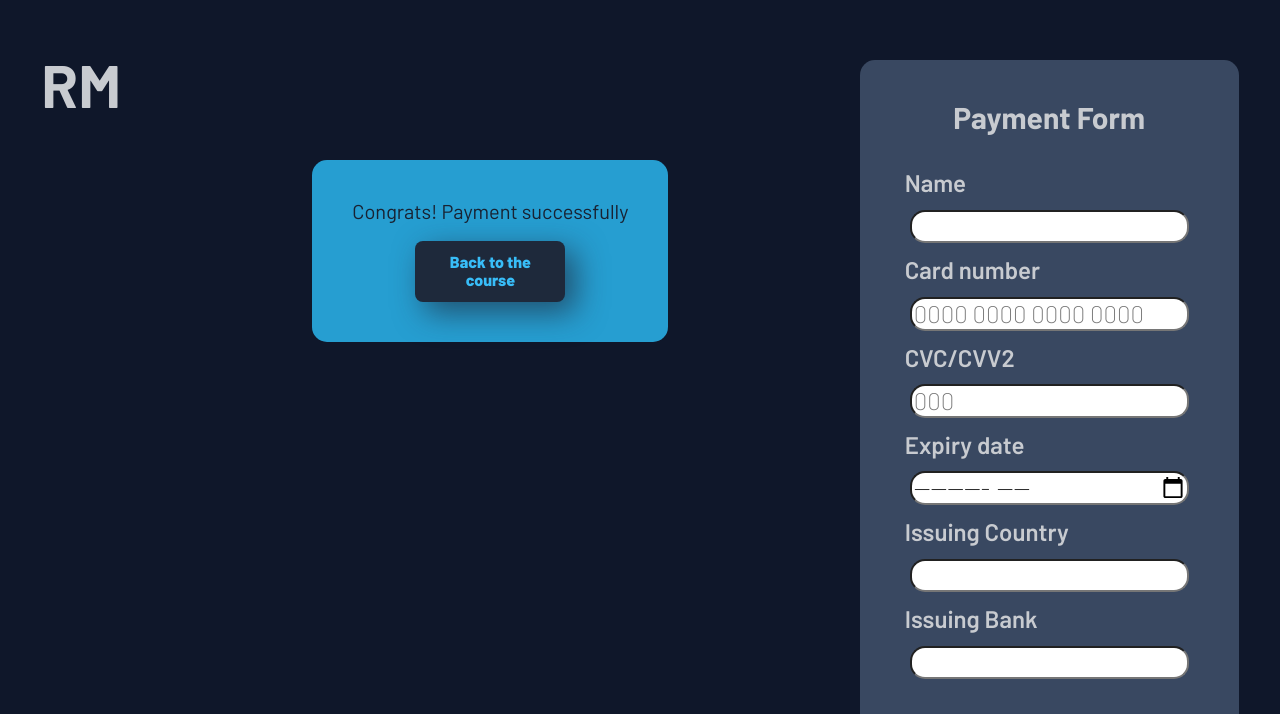
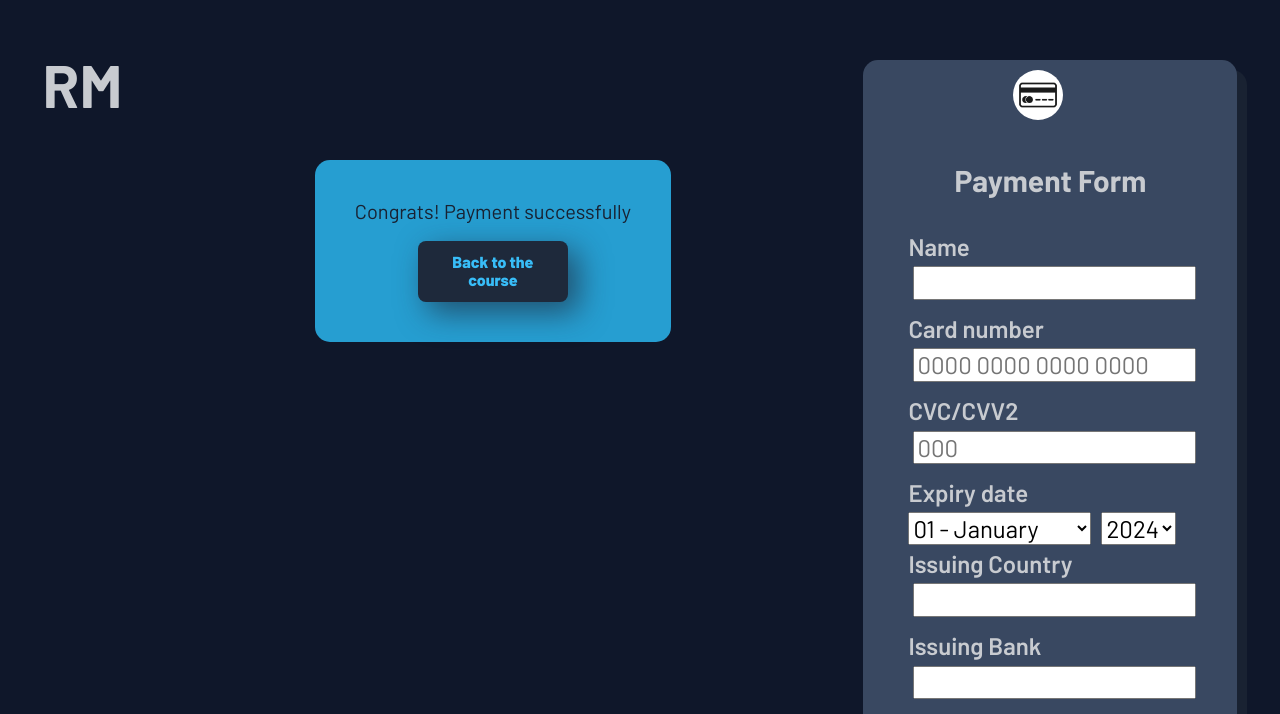
Before and after one commit to AlstonChan/ApexCode, a website with bundled scripts: page payment_gateway.html in a window 1280 px wide. Shown: the part 306-1020 px from the top of the page. Built offline with nearby package versions, Linux system fonts and the light colour scheme; no server answers.

Commit message:
update ui feedback and gateway

```diff
--- a/payment_gateway.html
+++ b/payment_gateway.html
@@ -29,14 +29,23 @@
         </div>
       </div>
       <div class="payment_form">
+        <div class="pic">
+          <img
+            src="public/assets/images/icons/cardIcon.jpg"
+            width="50"
+            height="50"
+            alt="card icon"
+          />
+        </div>
         <h3>Payment Form</h3>
         <form class="gateway">
           <div class="info">
             <label for="name">Name</label>
-            <input type="text" id="name" required />
+            <div class="input"><input type="text" id="name" required /></div>
           </div>
           <div class="info">
             <label for="card_number">Card number</label>
+            <div class="input">
               <input
                 type="text"
                 id="card_number"
@@ -44,21 +53,52 @@
                 required
               />
             </div>
+          </div>
           <div class="info">
             <label for="CVC/CVV2">CVC/CVV2</label>
+            <div class="input">
               <input type="text" id="CVC/CVV2" placeholder="000" required />
+            </div>
           </div>
           <div class="info">
             <label for="date">Expiry date</label>
-            <input type="month" id="date" required />
+            <div class="select_date">
+              <div class="date">
+                <select>
+                  <option value="01">01 - January</option>
+                  <option value="02">02 - February</option>
+                  <option value="03">03 - March</option>
+                  <option value="04">04 - April</option>
+                  <option value="05">05 - May</option>
+                  <option value="06">06 - June</option>
+                  <option value="07">07 - July</option>
+                  <option value="08">08 - August</option>
+                  <option value="09">09 - September</option>
+                  <option value="10">10 - October</option>
+                  <option value="11">11 - November</option>
+                  <option value="12">12 - December</option>
+                </select>
+              </div>
+              <div class="date">
+                <select class="date">
+                  <option value="2024">2024</option>
+                  <option value="2025">2025</option>
+                  <option value="2026">2026</option>
+                  <option value="2027">2027</option>
+                  <option value="2028">2028</option>
+                  <option value="2029">2029</option>
+                  <option value="2030">2030</option>
+                </select>
+              </div>
+            </div>
           </div>
           <div class="info">
             <label for="country">Issuing Country</label>
-            <input type="text" id="country" required />
+            <div class="input"><input type="text" id="country" required /></div>
           </div>
           <div class="info">
             <label for="bank">Issuing Bank</label>
-            <input type="text" id="bank" required />
+            <div class="input"><input type="text" id="bank" required /></div>
           </div>
           <div class="btn"><button id="pay">Pay</button></div>
         </form>
--- a/public/script/payment_gateway.js
+++ b/public/script/payment_gateway.js
@@ -4,8 +4,8 @@ document.write("RM" + price);
 
 //document.getElementById("pay").addEventListener("click", displayFunction);
 
-var audio = document.getElementById("audio");
-var popup = document.getElementById("popup");
+//var audio = document.getElementById("audio");
+//var popup = document.getElementById("popup");
 
 //function displayFunction() {
 //  audio.play();
@@ -17,7 +17,7 @@ var popup = document.getElementById("popup");
 //  popup.style.display = "flex";
 //});
 
-if (document.getElementById("pay").click) {
-  audio.play();
-  popup.setAttribute("style", "display: flex");
-}
+//if (document.getElementById("pay").click) {
+//  audio.play();
+//  popup.setAttribute("style", "display: flex");
+//}
--- a/public/style/pages/payment_gateway.css
+++ b/public/style/pages/payment_gateway.css
@@ -20,10 +20,16 @@
   padding: 10px 40px;
   margin: 50px 0 100px 0;
   border-radius: 15px;
+  box-shadow: 10px 10px var(--neutral-hover);
+}
+img {
+  margin: 0 0 0 110px;
+  border-radius: 50px;
 }
 .payment_form > h3 {
   font-size: var(--fs-2xl);
   text-align: center;
+  padding: 10px 0 0 0;
 }
 .gateway {
   font-size: var(--fs-xl);
@@ -32,6 +38,15 @@
 .info {
   display: flex;
   flex-direction: column;
+}
+
+.select_date {
+  display: flex;
+  flex-direction: row;
+}
+.date {
+  cursor: pointer;
+  margin: 0 0 0 5px;
 }
 
 .btn {
@@ -50,15 +65,16 @@ label {
   margin: 5px 5px;
   font-weight: 600;
 }
-input {
+.input {
   border-radius: 15px;
-  margin: 8px 10px;
+  margin: 1px 1px 10px 0;
+  padding: 0 0 0 10px;
   font-size: var(--fs-xl);
-  font-weight: 200;
+  font-weight: 400;
 }
 
 #popup {
-  display: none;
+  display: flex;
   flex-direction: column;
   margin: 150px 0 0 0;
   color: var(--neutral-hover);
@@ -96,4 +112,16 @@ a:hover {
   .payment {
     flex-direction: column;
   }
+
+  .payment_form {
+    max-width: fit-content;
+    margin: 30px auto;
+  }
+  #price {
+    text-align: center;
+  }
+  #popup {
+    text-align: center;
+    margin: 0 100px;
+  }
 }
```
Also changed, not shown: customer_feedback.html (+10 -6 lines), public/style/pages/customer_feedback.css (+42 -8 lines), public/assets/images/icons/cardIcon.jpg (added), public/assets/images/spinner.png (deleted). Lines whose indentation alone changed are shown as unchanged.
